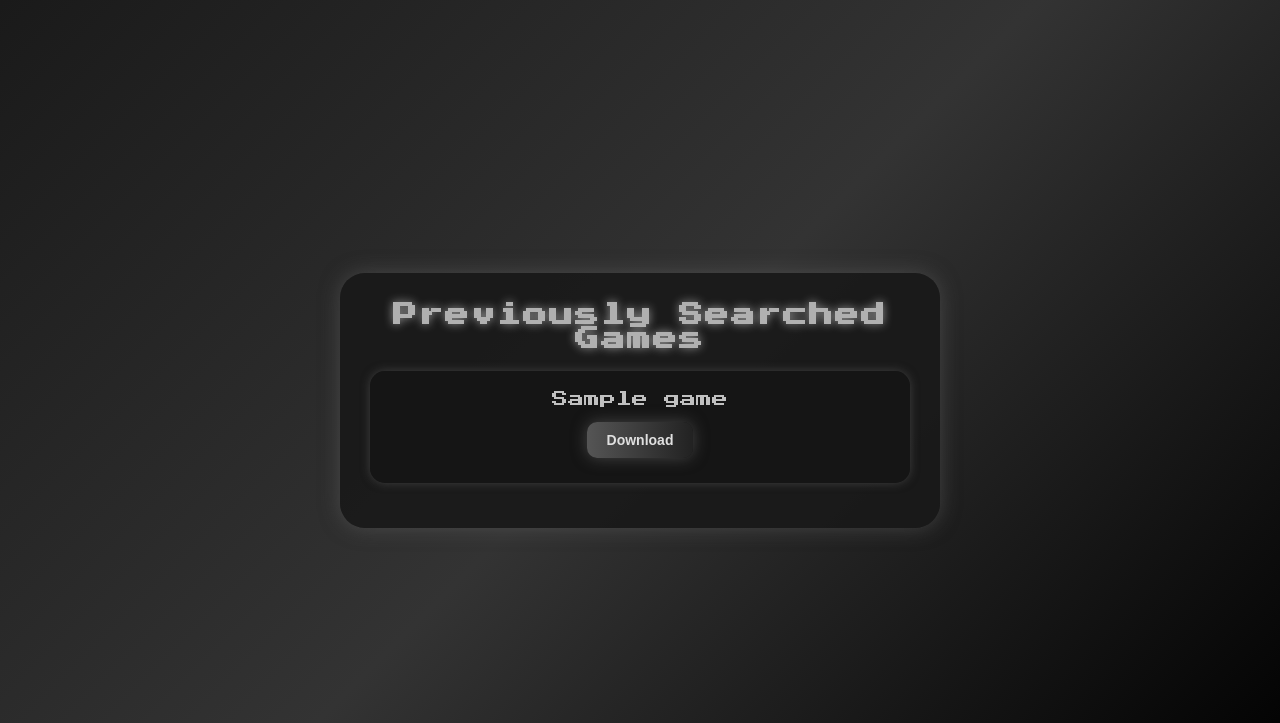
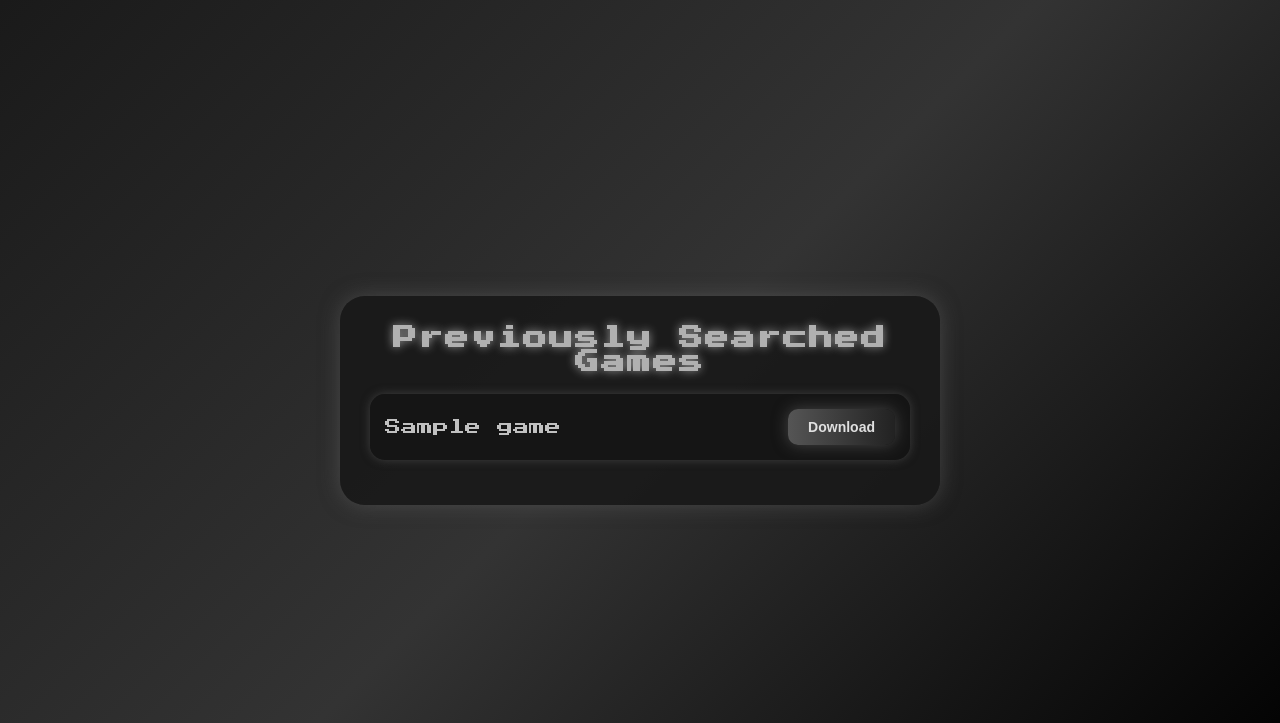
Before and after one commit to ahyayyhesam/game-finder, a Flask app: page / in a window 1280 px wide. Shown: the top 723 px of the page. Run offline with Flask 3, Linux system fonts and the light colour scheme; tables that the repository leaves empty hold one stand-in row (values such as "Sample post").

Commit message:
Update list.html

```diff
--- a/templates/list.html
+++ b/templates/list.html
@@ -42,8 +42,11 @@
         }
 
         .game-item {
+            display: flex; /* Align items side by side */
+            justify-content: space-between; /* Space between title and button */
+            align-items: center; /* Vertically center align */
             background: rgba(20, 20, 20, 0.8);
-            padding: 20px;
+            padding: 15px; /* Reduced padding for better spacing */
             border-radius: 15px;
             margin-bottom: 15px;
             box-shadow: 0 0 10px rgba(100, 100, 100, 0.5);
@@ -51,8 +54,9 @@
 
         .game-name {
             color: #c0c0c0;
-            margin-bottom: 10px;
             font-size: 16px;
+            flex-grow: 1; /* Allow title to take up available space */
+            text-align: left; /* Align text to the left */
         }
 
         .download-btn {
@@ -66,7 +70,7 @@
             cursor: pointer;
             transition: transform 0.2s, box-shadow 0.3s, background 0.3s ease;
             box-shadow: 0 0 15px rgba(100, 100, 100, 0.6);
-            margin: 5px;
+            margin-left: 10px; /* Add spacing between title and button */
         }
 
         .download-btn:hover {
```
